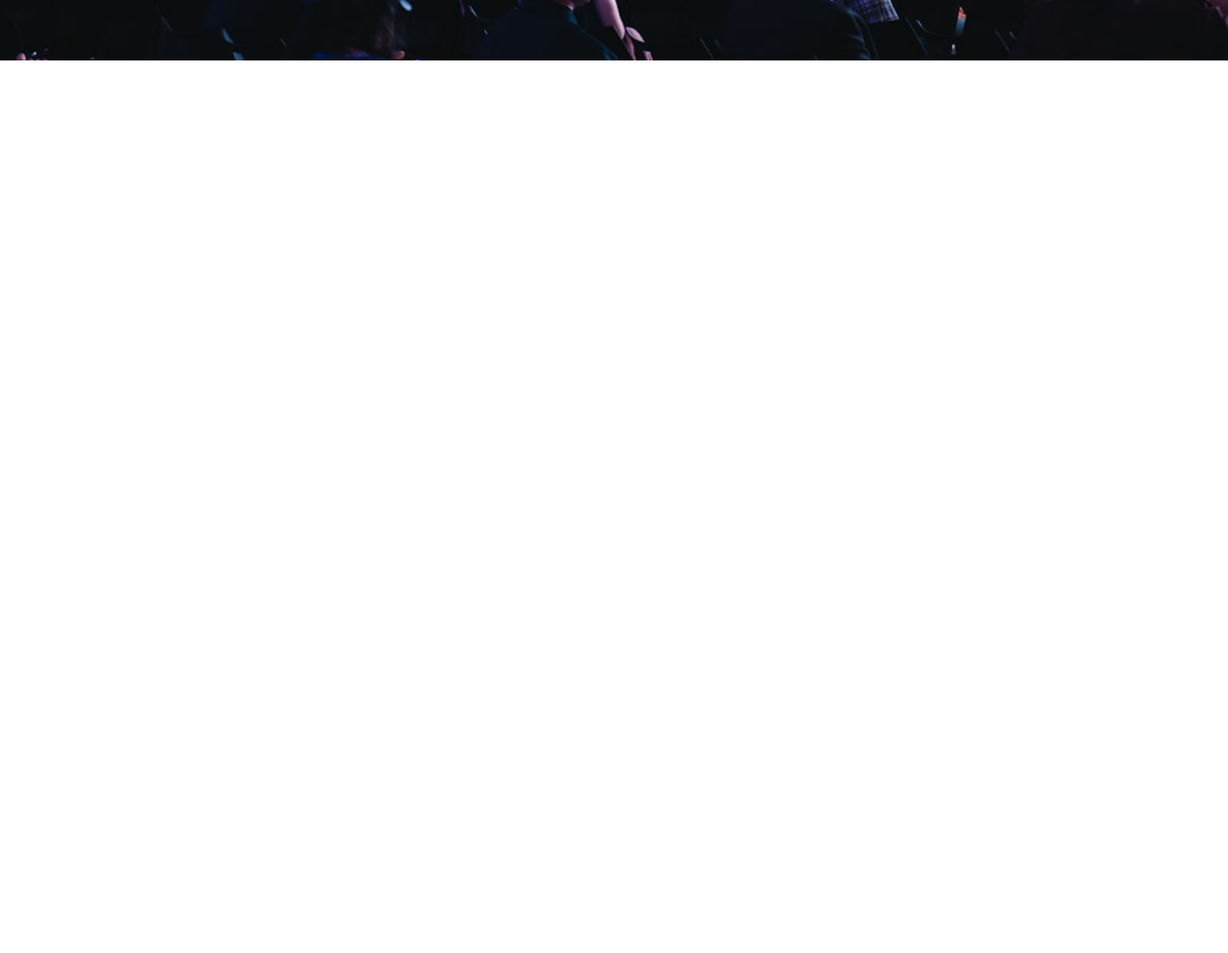
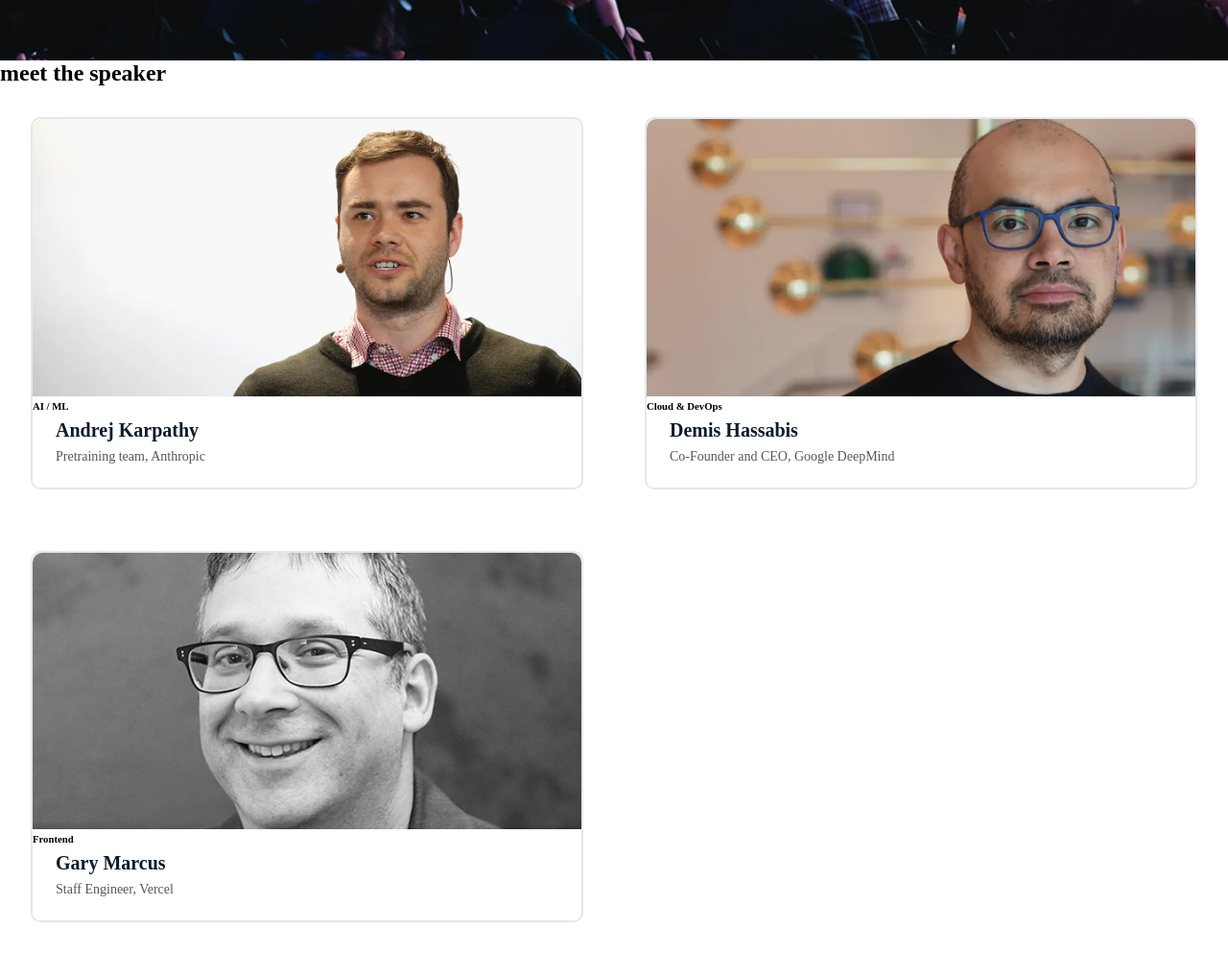
Before and after one commit to shaonrahman7456-gif/B14-A01-Devconf-7456, a plain HTML site: page index.html in a window 1280 px wide. Shown: the part 500-1493 px from the top of the page at 96% size. Before the commit the page ends 800 px from the top, so only its background shows below. Drawn offline with nearby package versions, Linux system fonts and the light colour scheme; files whose address does not match are found by name.

Commit message:
speakers section

```diff
--- a/index.html
+++ b/index.html
@@ -44,5 +44,31 @@
         </div>
     </section>
     <!--hero section end-->
+    <!--speaker section start-->
+    <section id="speaker"class="conatiner font-inter">
+        <h2>meet the speaker</h2>
+        <div class="speaker-content">
+            <div class="speaker-card">
+                <img src="./assets/andrej.png" alt="andrej.png">
+                <h6>AI / ML</h6>
+                <h4>Andrej Karpathy</h4>
+                <p>Pretraining team, Anthropic</p>
+            </div>
+            <div class="speaker-card">
+                <img src="./assets/demis.png" alt="demis.png">
+                <h6>Cloud & DevOps</h6>
+                <h4>Demis Hassabis</h4>
+                <p>Co-Founder and CEO, Google DeepMind</p>
+
+        </div>
+        <div class="speaker-card">
+            <img src="./assets/gary.png" alt="gary.png">
+            <h6>Frontend</h6>
+            <h4>Gary Marcus</h4>
+            <p>Staff Engineer, Vercel</p>
+            </div>
+
+
+    </section>
 </body>
 </html>
--- a/style.css
+++ b/style.css
@@ -71,3 +71,48 @@ nav .btn{
     padding:25px 62.5px;
     margin-top: 278px;
 }
+#speakers{
+    padding-top: 80px;
+    padding-bottom: 136px;
+}
+#speakers h2{
+    font-weight: 700;
+    font-size: 56px;
+    margin-bottom: 56px;
+}
+.speaker-content{
+    display: grid;
+    grid-template-columns: repeat(2, 1fr);
+}
+.speaker-card{
+    border: 2px solid #E5E7EB;
+    border-radius: 10px;
+    max-height: 460px;
+    max-width: 646px;
+    text-align: left;
+    margin: 32px;
+}
+.speaker-card img{
+    max-width: 100%;
+    border-top-left-radius: 10px;
+    border-top-right-radius: 10px;
+}
+speaker card h6{
+    font-weight: 600;
+    font-size: 12px;
+    color: #2563EB;
+    padding: 24px 0px 0px 24px;
+}
+.speaker-card h4{
+    font-weight: 700;
+    font-size: 20px;
+    color: #0D1B2A;
+    padding: 8px 0px 8px 24px;
+}
+
+.speaker-card p{
+    font-weight: 400;
+    font-size: 14px;
+    color: #575757;
+    padding: 0px 0px 24px 24px;
+}
```
